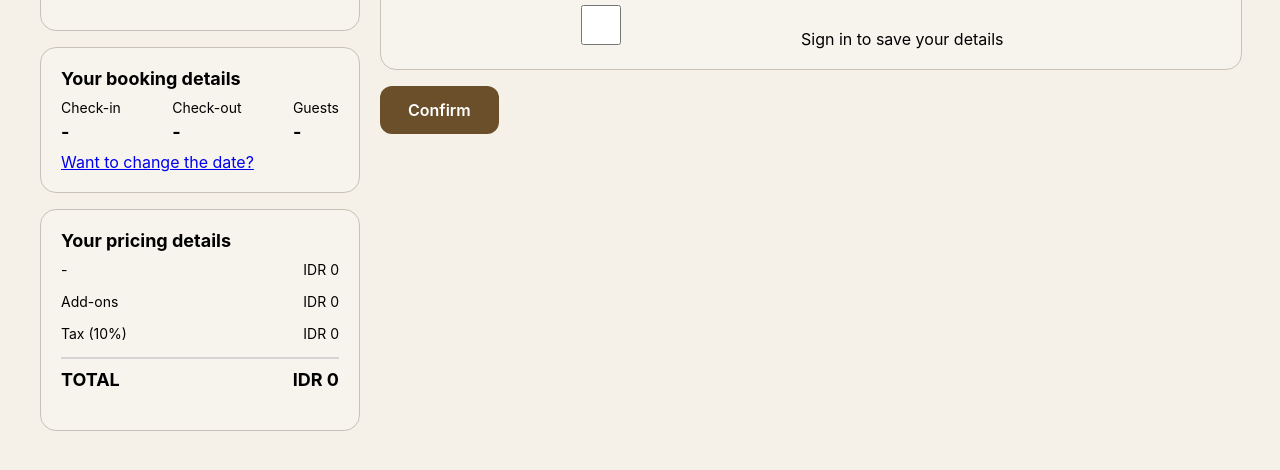
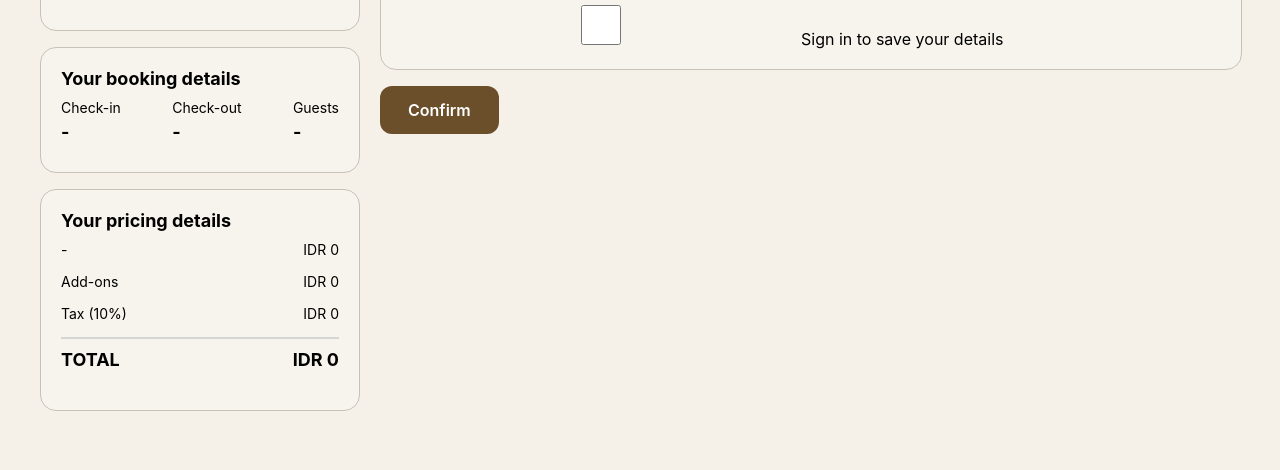
Before and after one commit to skyacinthus/WCC-Bertoga-Imut, a website: page app/booking/guest-details.html in a window 1280 px wide. Shown: the part 326-796 px from the top of the page. Drawn offline with Linux system fonts and the light colour scheme.

Commit message:
rm: link

```diff
--- a/app/booking/guest-details.html
+++ b/app/booking/guest-details.html
@@ -63,8 +63,6 @@
                         <h3 id="guests-display"></h3>
                     </div>
                 </div>
-
-                <a id="change-selection-link" href="/booking/selection.html">Want to change the date?</a>
 
             </div>
 
```
